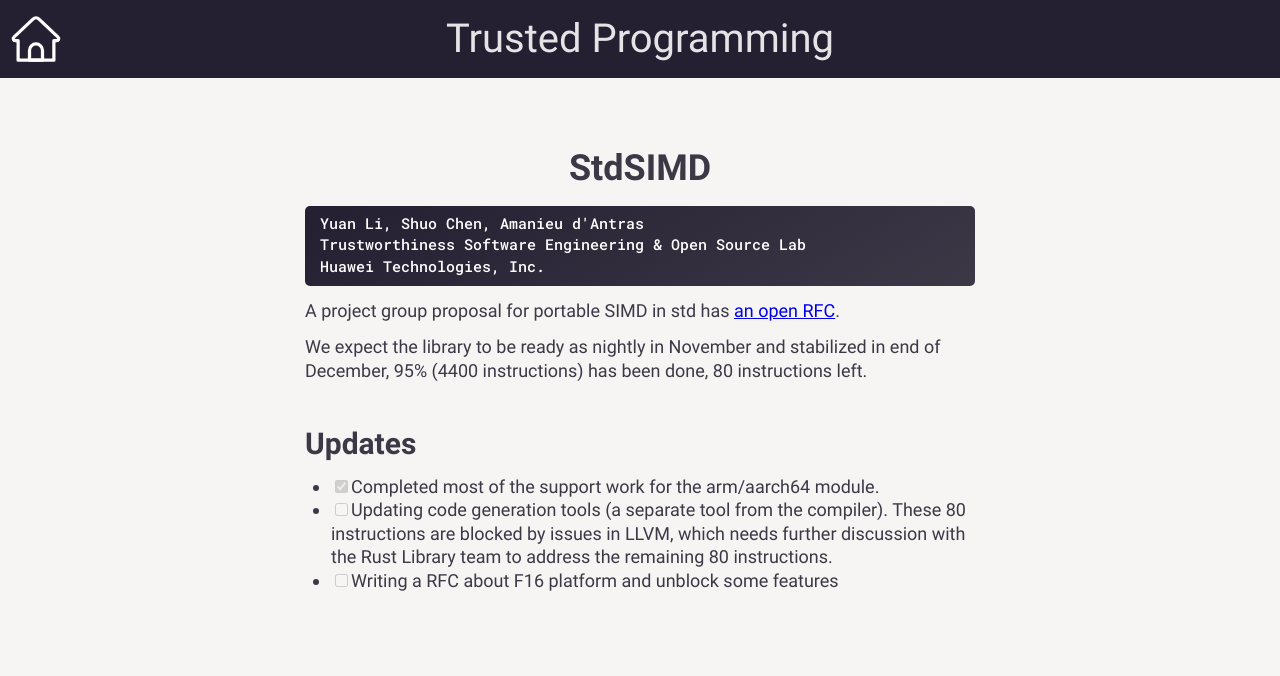
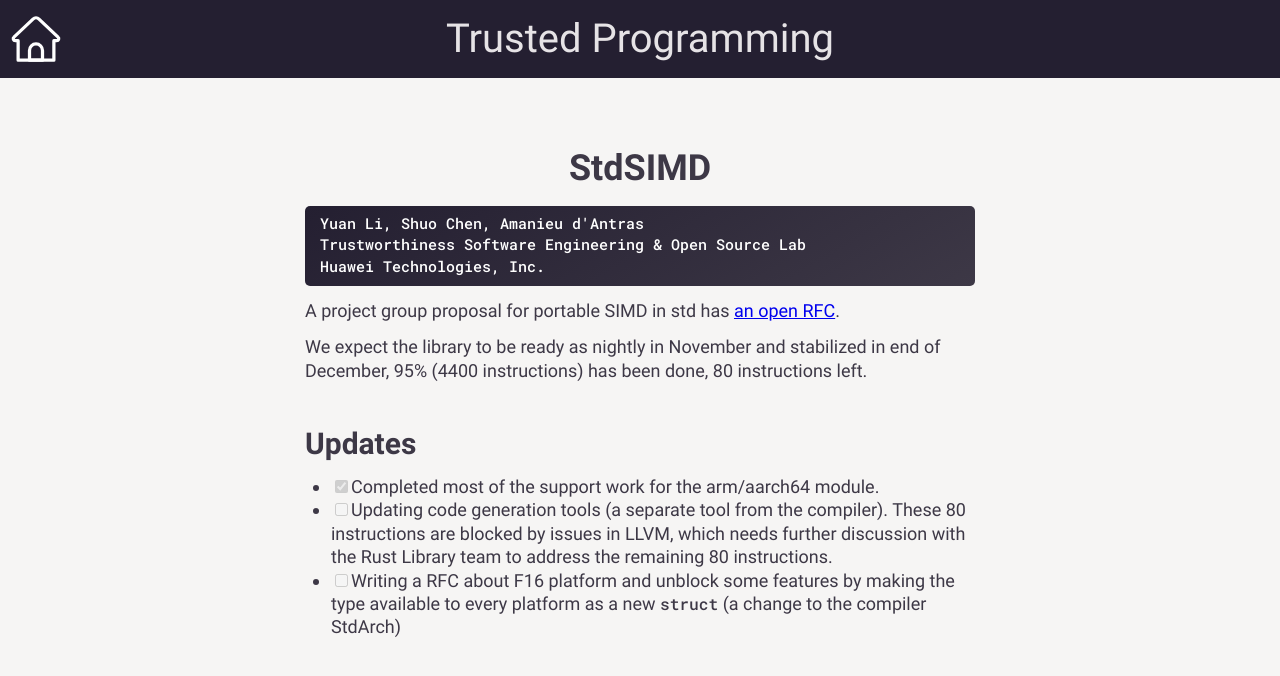
Before and after one commit to yijunyu/trusted-programming.github.io, a Jekyll site: the page built from articles/Library/SIMD.md, in a window 1280 px wide. Shown: the top 676 px of the page. Built offline with Jekyll 4.4.1, drawn with Linux system fonts in a browser that asks for light colours; our own code applies the rules of GitHub Pages for plain Markdown files.

Commit message:
Update SIMD.md

```diff
--- a/articles/Library/SIMD.md
+++ b/articles/Library/SIMD.md
@@ -15,4 +15,4 @@ has been done, 80 instructions left.
 ## Updates
 - [x] Completed most of the support work for the arm/aarch64 module.
 - [ ] Updating code generation tools (a separate tool from the compiler).  These 80 instructions are blocked by issues in LLVM, which needs further discussion with the Rust Library team to address the remaining 80 instructions.
-- [ ] Writing a RFC about F16 platform and unblock some features
+- [ ] Writing a RFC about F16 platform and unblock some features by making the type available to every platform as a new `struct` (a change to the compiler StdArch)
```
